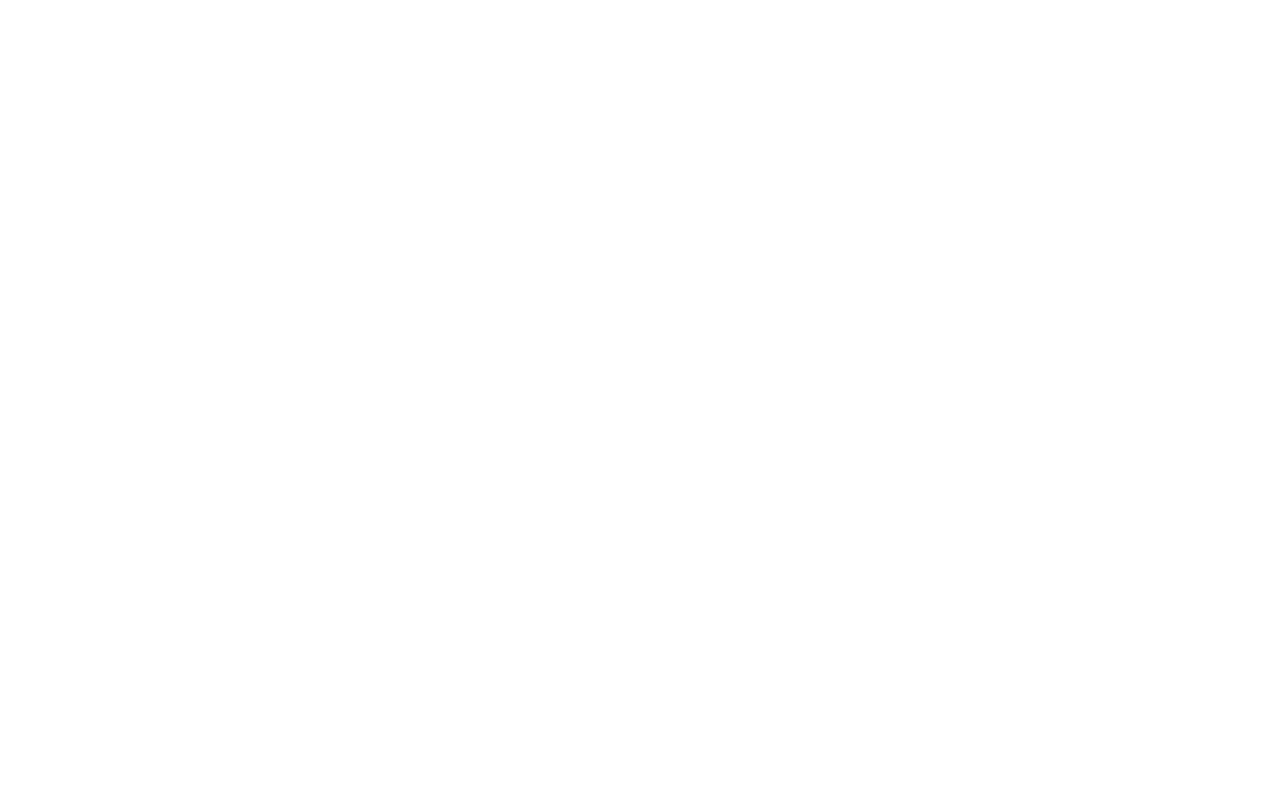
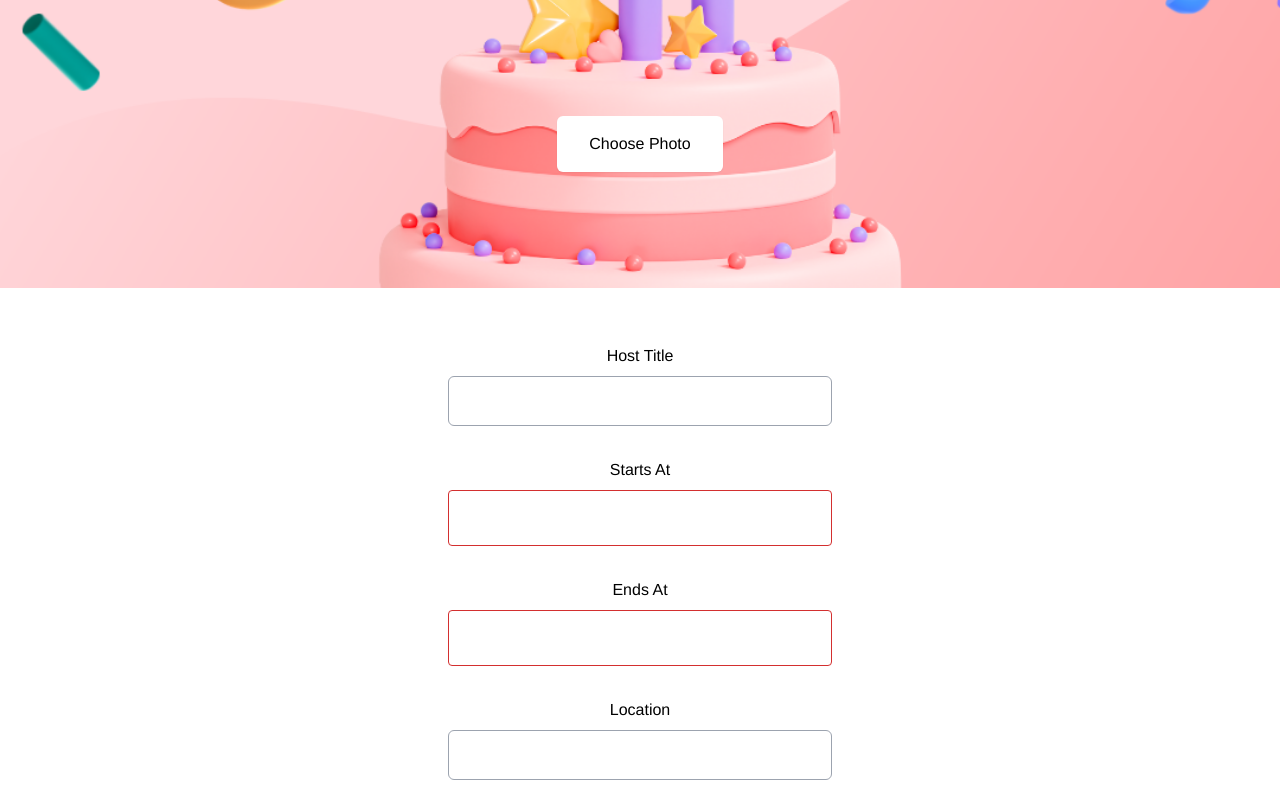
Before and after one commit to Amr-rgb/envited-ta, a React (Vite) app: page /create in a window 1280 px wide. Before the commit this address had no page. Shown: the top 800 px of the page. Built offline with nearby package versions, Linux system fonts and the light colour scheme.

Commit message:
adding create page

```diff
--- a/package.json
+++ b/package.json
@@ -8,6 +8,12 @@
     "preview": "vite preview"
   },
   "dependencies": {
+    "@date-io/date-fns": "^2.16.0",
+    "@emotion/react": "^11.10.4",
+    "@emotion/styled": "^11.10.4",
+    "@mui/material": "^5.10.7",
+    "@mui/x-date-pickers": "^5.0.3",
+    "date-fns": "^2.29.3",
     "react": "^18.0.0",
     "react-dom": "^18.0.0",
     "react-icons": "^4.4.0",
--- a/src/App.jsx
+++ b/src/App.jsx
@@ -1,13 +1,19 @@
 import { Route, Routes } from "react-router-dom";
+import { Create } from "./components/create/Create";
 import { Home } from "./components/home/Home";
+import { LocalizationProvider } from "@mui/x-date-pickers";
+import { AdapterDateFns } from "@mui/x-date-pickers/AdapterDateFns";
 
 function App() {
   return (
-    <div className="App">
-      <Routes>
-        <Route path="/" element={<Home />} />
-      </Routes>
-    </div>
+    <LocalizationProvider dateAdapter={AdapterDateFns}>
+      <div className="App">
+        <Routes>
+          <Route path="/" element={<Home />} />
+          <Route path="/create" element={<Create />} />
+        </Routes>
+      </div>
+    </LocalizationProvider>
   );
 }
 
--- /dev/null
+++ b/src/components/create/Create.jsx
@@ -0,0 +1,11 @@
+import { Header } from "./Header";
+import { Form } from "./Form";
+
+export const Create = () => {
+  return (
+    <main>
+      <Header />
+      <Form />
+    </main>
+  );
+};
--- /dev/null
+++ b/src/components/create/Form.jsx
@@ -0,0 +1,46 @@
+import { BiChevronRight } from "react-icons/bi";
+import { useState } from "react";
+import { InputField } from "./InputField";
+
+export const Form = () => {
+  const [titleVal, setTitleVal] = useState("");
+  const [locationVal, setLocationVal] = useState("");
+  const [startVal, setStartVal] = useState("");
+  const [endVal, setEndVal] = useState("");
+
+  return (
+    <div className="py-14 flex flex-col items-center">
+      <div className="space-y-8 md:w-72 lg:w-96">
+        <InputField
+          title={"Host Title"}
+          value={titleVal}
+          onChange={(e) => setTitleVal(e.target.value)}
+        />
+        <InputField
+          title={"Starts At"}
+          value={startVal}
+          onChange={(newValue) => setStartVal(newValue)}
+          isDate={true}
+        />
+        <InputField
+          title={"Ends At"}
+          value={endVal}
+          onChange={(newValue) => setEndVal(newValue)}
+          isDate={true}
+        />
+        <InputField
+          title={"Location"}
+          value={locationVal}
+          onChange={(e) => setLocationVal(e.target.value)}
+        />
+      </div>
+
+      <button
+        disabled={!(titleVal && startVal && endVal && locationVal)}
+        className="mt-20 py-4 px-8 bg-gradient-to-r from-prPurple to-prPink rounded-md font-bold text-white flex items-center space-x-2 disabled:opacity-50"
+      >
+        <span>Next</span> <BiChevronRight className="text-xl" />
+      </button>
+    </div>
+  );
+};
--- /dev/null
+++ b/src/components/create/Header.jsx
@@ -0,0 +1,11 @@
+export const Header = () => {
+  return (
+    <header>
+      <div className="h-72 bg-[url(/assets/Birthday_cake.png)] bg-cover bg-center flex items-center justify-center">
+        <button className="py-4 px-8 bg-white rounded-md shadow-sm">
+          Choose Photo
+        </button>
+      </div>
+    </header>
+  );
+};
--- /dev/null
+++ b/src/components/create/InputField.jsx
@@ -0,0 +1,25 @@
+import { DateTimePicker } from "@mui/x-date-pickers/DateTimePicker";
+import TextField from "@mui/material/TextField";
+
+export const InputField = ({ title, value, onChange, isDate = false }) => {
+  return (
+    <label className="flex flex-col justify-center text-center">
+      <span className="mb-2">{title}</span>
+
+      {isDate ? (
+        <DateTimePicker
+          value={value}
+          onChange={onChange}
+          renderInput={(params) => <TextField {...params} />}
+        />
+      ) : (
+        <input
+          type="text"
+          value={value}
+          onChange={onChange}
+          className="py-3 px-5 rounded-md border border-gray-400 focus:outline-none"
+        />
+      )}
+    </label>
+  );
+};
--- a/src/components/home/Home.jsx
+++ b/src/components/home/Home.jsx
@@ -1,3 +1,5 @@
+import { Link } from "react-router-dom";
+
 export const Home = () => {
   return (
     <main className="bg-secPurple3 min-h-screen px-4 py-20 flex items-center">
@@ -34,6 +36,7 @@
 
 export const Button = ({ className }) => {
   return (
+    <Link to="/create">
       <button
         className={
           "bg-gradient-to-r from-prPurple to-prPink text-white font-bold p-4 rounded-[10px] sm:w-56 md:w-64 " +
@@ -42,5 +45,6 @@
       >
         🎉 Create my event
       </button>
+    </Link>
   );
 };
```
Also changed, not shown: 1 other file (tests, documents, lock files or other folders). Lines whose indentation alone changed are shown as unchanged.
